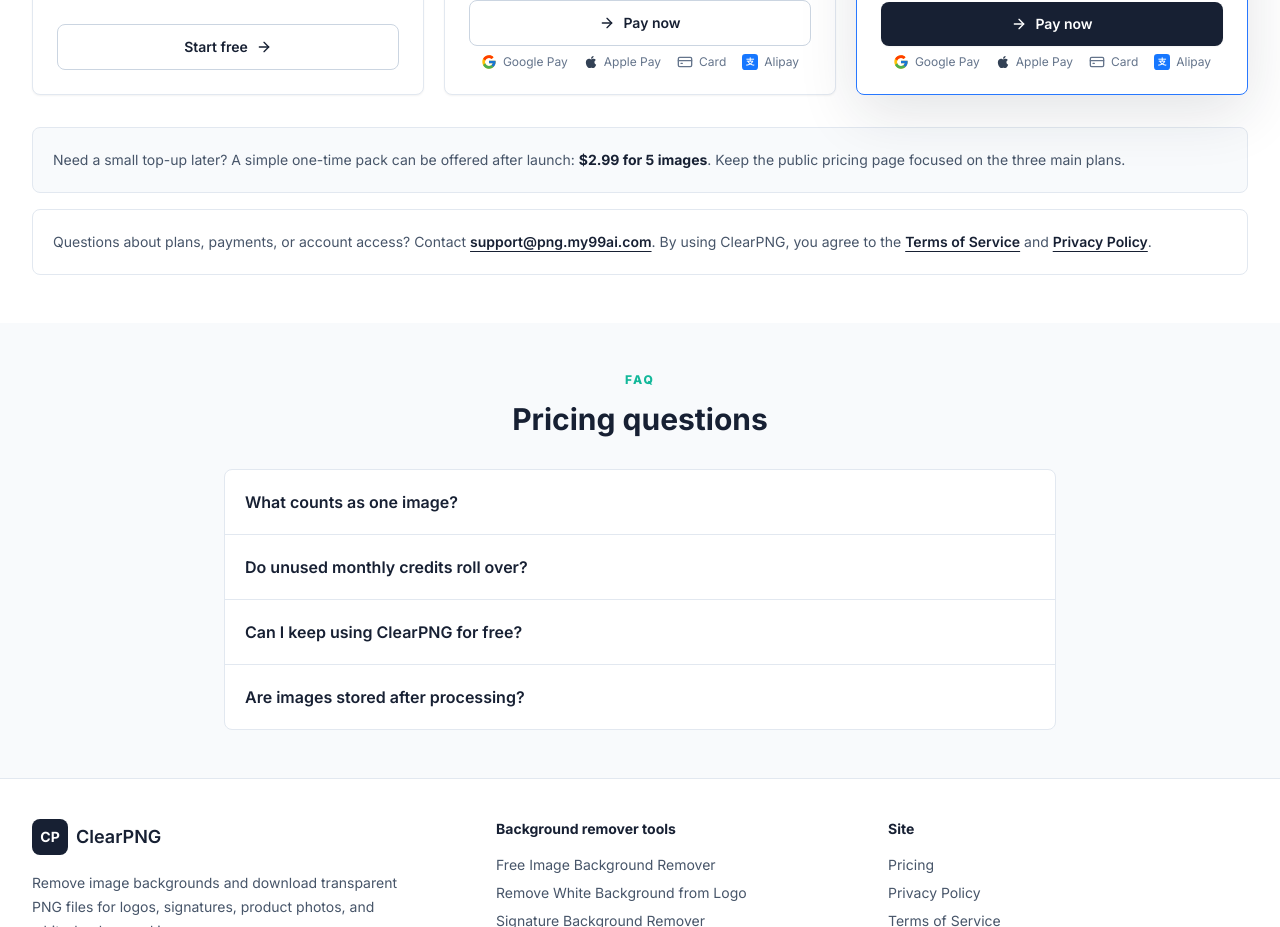
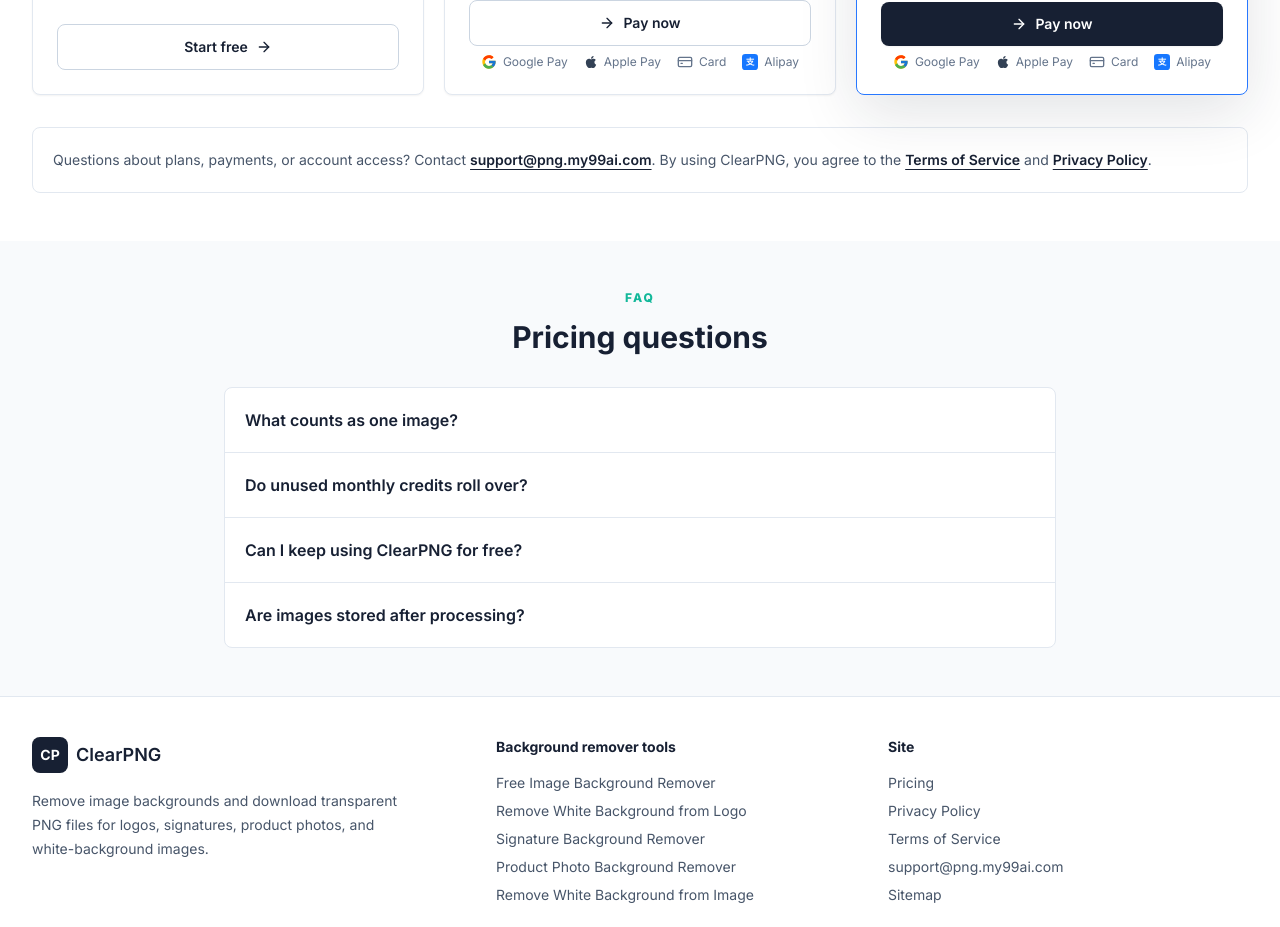
Before and after one commit to huoguo0913/clear-png, a Next.js app: page /pricing in a window 1280 px wide. Shown: the part 1040-1967 px from the top of the page. Built offline with nearby package versions, Linux system fonts and the light colour scheme; no server answers.

Commit message:
#2 删除一次定价包

```diff
--- a/app/pricing/page.tsx
+++ b/app/pricing/page.tsx
@@ -273,13 +273,7 @@
               ))}
             </div>
 
-            <div className="mt-8 rounded-lg border border-slate-200 bg-slate-50 p-5 text-sm leading-6 text-slate-600">
-              Need a small top-up later? A simple one-time pack can be offered
-              after launch: <strong className="text-ink">$2.99 for 5 images</strong>.
-              Keep the public pricing page focused on the three main plans.
-            </div>
-
-            <div className="mt-4 rounded-lg border border-slate-200 bg-white p-5 text-sm leading-6 text-slate-600">
+            <div className="mt-8 rounded-lg border border-slate-200 bg-white p-5 text-sm leading-6 text-slate-600">
               Questions about plans, payments, or account access? Contact{" "}
               <a
                 href={`mailto:${supportEmail}`}
```
